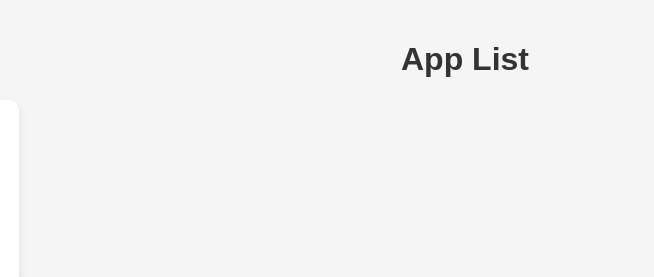
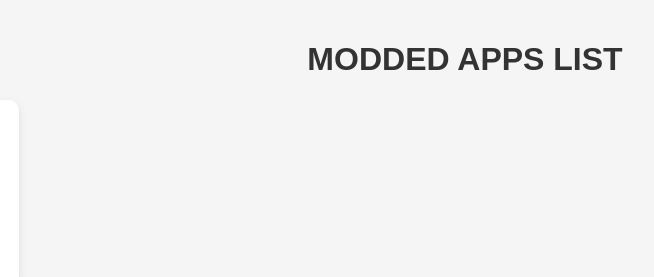
Before and after one commit to 2htrbc/str2, a website: page index.html in a window 1280 px wide. Shown: the top 277 px of the page, 175-829 px from the left. Drawn offline with Linux system fonts and the light colour scheme.

Commit message:
Update index.html

```diff
--- a/index.html
+++ b/index.html
@@ -3,7 +3,7 @@
 <head>
   <meta charset="UTF-8" />
   <meta name="viewport" content="width=device-width, initial-scale=1.0" />
-  <title>App List</title>
+  <title>Modded app list</title>
   <style>
     body {
       margin: 0;
@@ -75,7 +75,7 @@
 </head>
 <body>
 
-  <h1>App List</h1>
+  <h1>MODDED APPS LIST</h1>
 
   <div class="app-grid">
 
```
